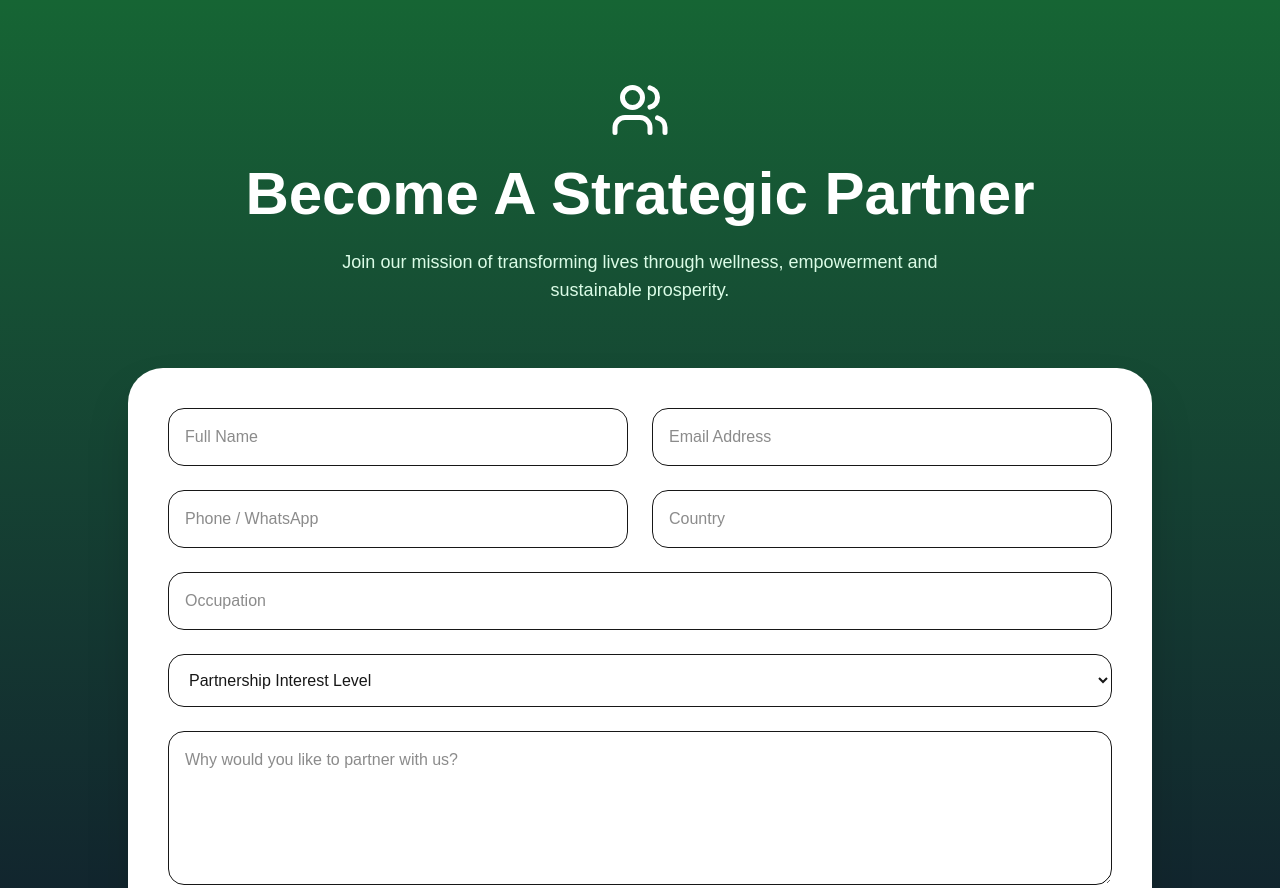
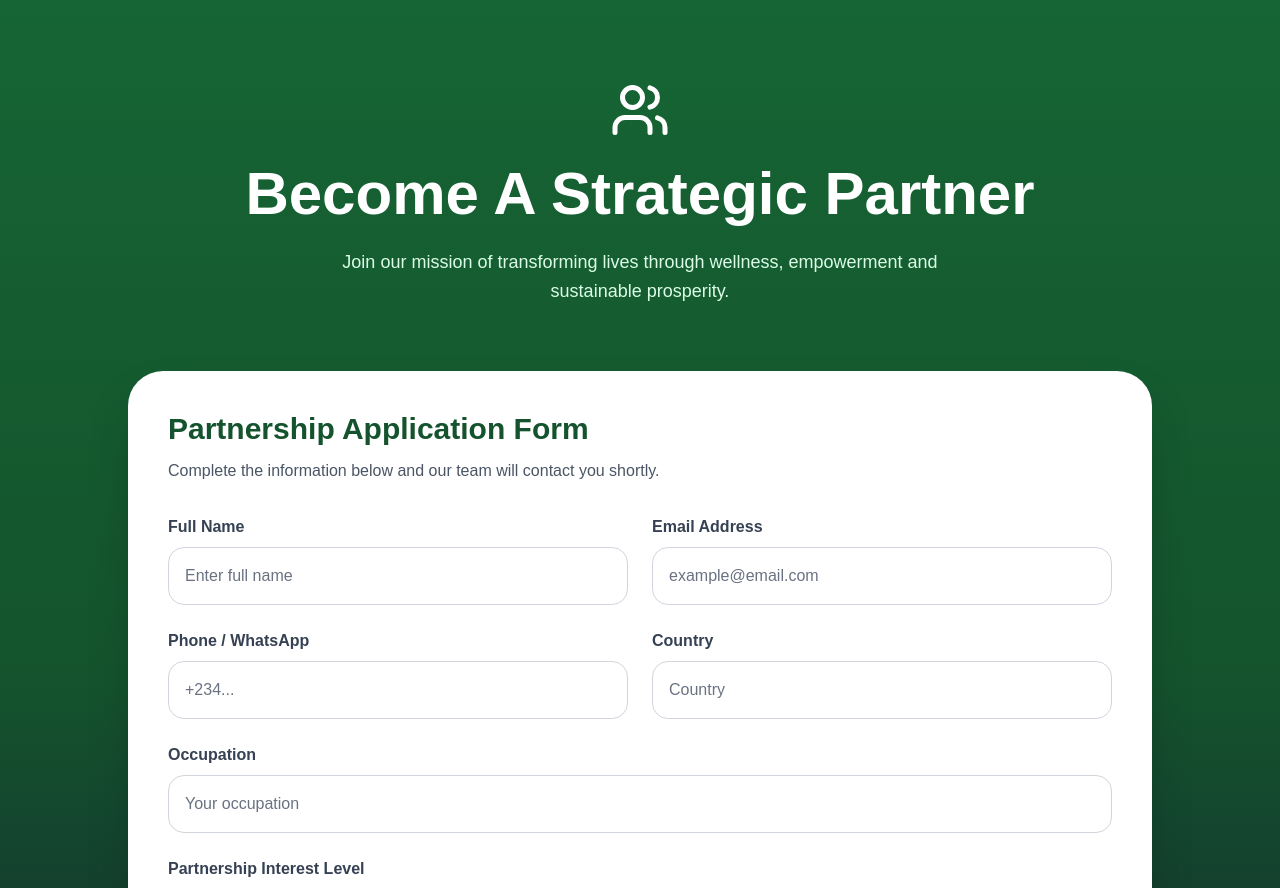
Before and after one commit to JonasNkeforTapuh/organic-health-website, a Next.js app: page /partnership in a window 1280 px wide. Shown: the top 888 px of the page. Built offline with nearby package versions, Linux system fonts and the light colour scheme.

Commit message:
premium partnership form redesign

```diff
--- a/src/app/partnership/page.tsx
+++ b/src/app/partnership/page.tsx
@@ -5,13 +5,15 @@ import { Users } from "lucide-react";
 
 export default function PartnershipPage() {
   return (
-    <section className="min-h-screen bg-gradient-to-b from-[#166534] to-[#0f172a] py-20 px-6">
+    <section className="min-h-screen bg-gradient-to-b from-[#166534] via-[#14532d] to-[#0f172a] py-20 px-6">
 
       <div className="max-w-5xl mx-auto">
 
+        {/* HEADER */}
+
         <motion.div
-          initial={{opacity:0,y:30}}
-          animate={{opacity:1,y:0}}
+          initial={{ opacity: 0, y: 30 }}
+          animate={{ opacity: 1, y: 0 }}
           className="text-center text-white"
         >
 
@@ -23,7 +25,7 @@ export default function PartnershipPage() {
           <h1 className="
           text-4xl
           md:text-6xl
-          font-bold
+          font-extrabold
           ">
             Become A Strategic Partner
           </h1>
@@ -34,6 +36,7 @@ export default function PartnershipPage() {
           text-green-100
           max-w-2xl
           mx-auto
+          leading-relaxed
           ">
             Join our mission of transforming lives through
             wellness, empowerment and sustainable prosperity.
@@ -42,77 +45,204 @@ export default function PartnershipPage() {
         </motion.div>
 
 
+        {/* FORM CARD */}
+
         <motion.div
-          initial={{opacity:0}}
-          animate={{opacity:1}}
-          transition={{delay:.3}}
+          initial={{ opacity: 0 }}
+          animate={{ opacity: 1 }}
+          transition={{ delay: .3 }}
           className="
           bg-white
           rounded-[35px]
-          p-10
+          p-6
+          md:p-10
           mt-16
           shadow-2xl
           "
         >
 
+          <div className="mb-8">
+
+            <h2 className="
+            text-3xl
+            font-bold
+            text-[#14532d]
+            ">
+              Partnership Application Form
+            </h2>
+
+            <p className="
+            text-gray-600
+            mt-3
+            ">
+              Complete the information below and our team
+              will contact you shortly.
+            </p>
+
+          </div>
+
           <form className="space-y-6">
 
             <div className="grid md:grid-cols-2 gap-6">
 
+              <div>
+                <label className="block mb-2 font-semibold text-gray-700">
+                  Full Name
+                </label>
+
                 <input
                   type="text"
-                placeholder="Full Name"
-                className="border p-4 rounded-2xl"
+                  placeholder="Enter full name"
+                  className="
+                  w-full
+                  border
+                  border-gray-300
+                  p-4
+                  rounded-2xl
+                  text-gray-900
+                  bg-white
+                  placeholder:text-gray-500
+                  focus:outline-none
+                  focus:ring-2
+                  focus:ring-[#166534]
+                  transition
+                  "
                 />
+              </div>
+
+              <div>
+                <label className="block mb-2 font-semibold text-gray-700">
+                  Email Address
+                </label>
 
                 <input
                   type="email"
-                placeholder="Email Address"
-                className="border p-4 rounded-2xl"
+                  placeholder="example@email.com"
+                  className="
+                  w-full
+                  border
+                  border-gray-300
+                  p-4
+                  rounded-2xl
+                  text-gray-900
+                  bg-white
+                  placeholder:text-gray-500
+                  focus:outline-none
+                  focus:ring-2
+                  focus:ring-[#166534]
+                  "
                 />
+              </div>
 
             </div>
 
 
             <div className="grid md:grid-cols-2 gap-6">
 
+              <div>
+
+                <label className="block mb-2 font-semibold text-gray-700">
+                  Phone / WhatsApp
+                </label>
+
                 <input
                   type="tel"
-                placeholder="Phone / WhatsApp"
-                className="border p-4 rounded-2xl"
+                  placeholder="+234..."
+                  className="
+                  w-full
+                  border
+                  border-gray-300
+                  p-4
+                  rounded-2xl
+                  text-gray-900
+                  bg-white
+                  placeholder:text-gray-500
+                  focus:outline-none
+                  focus:ring-2
+                  focus:ring-[#166534]
+                  "
                 />
+              </div>
+
+
+              <div>
+
+                <label className="block mb-2 font-semibold text-gray-700">
+                  Country
+                </label>
 
                 <input
                   type="text"
                   placeholder="Country"
-                className="border p-4 rounded-2xl"
+                  className="
+                  w-full
+                  border
+                  border-gray-300
+                  p-4
+                  rounded-2xl
+                  text-gray-900
+                  bg-white
+                  placeholder:text-gray-500
+                  focus:outline-none
+                  focus:ring-2
+                  focus:ring-[#166534]
+                  "
+                />
+              </div>
+
+            </div>
+
+
+            <div>
+
+              <label className="block mb-2 font-semibold text-gray-700">
+                Occupation
+              </label>
+
+              <input
+                type="text"
+                placeholder="Your occupation"
+                className="
+                w-full
+                border
+                border-gray-300
+                p-4
+                rounded-2xl
+                text-gray-900
+                bg-white
+                placeholder:text-gray-500
+                focus:outline-none
+                focus:ring-2
+                focus:ring-[#166534]
+                "
               />
 
             </div>
 
 
-            <input
-              type="text"
-              placeholder="Occupation"
-              className="
-              w-full
-              border
-              p-4
-              rounded-2xl
-              "
-            />
+            <div>
+
+              <label className="block mb-2 font-semibold text-gray-700">
+                Partnership Interest Level
+              </label>
 
               <select
                 className="
                 w-full
                 border
+                border-gray-300
                 p-4
                 rounded-2xl
+                text-gray-900
+                bg-white
+                focus:outline-none
+                focus:ring-2
+                focus:ring-[#166534]
                 "
               >
 
                 <option>
-                Partnership Interest Level
+                  Select option
                 </option>
 
                 <option>
@@ -129,28 +259,50 @@ export default function PartnershipPage() {
 
               </select>
 
+            </div>
+
+
+            <div>
+
+              <label className="block mb-2 font-semibold text-gray-700">
+                Why would you like to partner with us?
+              </label>
 
               <textarea
                 rows={5}
-              placeholder="Why would you like to partner with us?"
+                placeholder="Tell us why..."
                 className="
                 w-full
                 border
+                border-gray-300
                 p-4
                 rounded-2xl
+                text-gray-900
+                bg-white
+                placeholder:text-gray-500
+                focus:outline-none
+                focus:ring-2
+                focus:ring-[#166534]
                 "
               />
 
+            </div>
+
+
             <button
+              type="submit"
               className="
               w-full
               bg-[#166534]
               text-white
               py-5
               rounded-full
+              hover:bg-[#14532d]
               hover:scale-[1.02]
-              transition
+              transition-all
+              duration-300
               font-bold
+              shadow-lg
               "
             >
               Submit Partnership Request
--- a/src/components/Navbar.tsx
+++ b/src/components/Navbar.tsx
@@ -27,39 +27,33 @@ export default function Navbar() {
       <nav className="max-w-7xl mx-auto flex items-center justify-between px-6 py-4">
 
         {/* Logo */}
-        <div className="flex items-center gap-3">
 
-  <Image
-    src={logo}
-    alt="Company Logo"
-    width={50}
-    height={50}
-    className="rounded-full object-cover"
-  />
 
-  <div className="leading-tight">
+  <div className="flex items-center gap-3">
 
-    <h1 className="
-      text-sm
-      md:text-lg
-      font-extrabold
-      text-[#166534]
-    ">
-      ORGANIC STEMCELL
-    </h1>
+<Image
+src={logo}
+alt="Logo"
+width={55}
+height={55}
+/>
 
-    <p className="
-      text-xs
-      md:text-sm
-      font-bold
-      text-[#14532d]
-    ">
-      HEALTH & WEALTH LTD
-    </p>
+<h1
+className="
+text-xl
+md:text-2xl
+font-extrabold
+text-[#14532d]
+leading-tight
+"
+>
+ORGANIC STEMCELL
+HEALTH & WEALTH LTD
+</h1>
 
   </div>
 
-</div>
+
 
         {/* Desktop Nav */}
         <ul className="hidden md:flex gap-8 text-gray-700 font-medium">
--- a/src/sections/Partnership.tsx
+++ b/src/sections/Partnership.tsx
@@ -94,9 +94,25 @@ export default function Partnership() {
         {/* CTA */}
         <div className="mt-20 text-center">
 
-          <button className="bg-[#facc15] text-black px-10 py-5 rounded-full font-bold text-lg hover:scale-105 transition">
-            Become a Strategic Partner
-          </button>
+          <a
+  href="/partnership"
+  className="
+  inline-block
+  bg-[#166534]
+  text-white
+  px-8
+  py-4
+  rounded-full
+  font-bold
+  hover:bg-[#14532d]
+  hover:scale-105
+  transition-all
+  duration-300
+  shadow-lg
+  "
+>
+  Become a Strategic Partner
+</a>
 
         </div>
 
```
Lines whose indentation alone changed are shown as unchanged.
